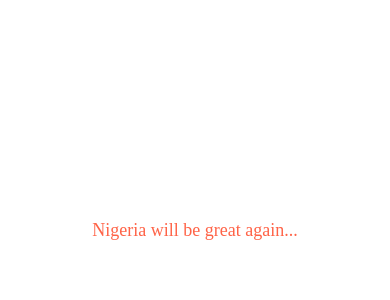
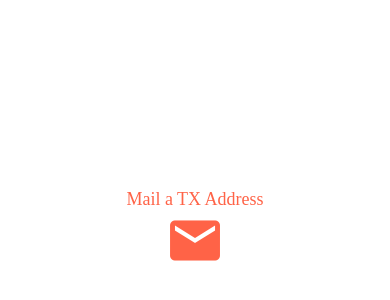
Before and after one commit to adexphem/doewithit, a React Native app: screen / in a window 390 px wide. Shown: the part 192-492 px from the top of the page. Built offline with nearby package versions, Linux system fonts and the light colour scheme.

Commit message:
Icons - integrating expo icons

```diff
--- a/App.js
+++ b/App.js
@@ -1,5 +1,7 @@
 import React from "react";
 import { View, Text } from "react-native";
+import { MaterialCommunityIcons } from "@expo/vector-icons"
+
 import ViewImageScreen from "./app/screens/ViewImageScreen";
 import WelcomeScreen from "./app/screens/WelcomeScreen";
 import AppText from './app/components/AppText'
@@ -12,7 +14,8 @@ export default function App() {
         justifyContent: "center",
         alignItems: "center"
       }}>
-      <AppText>Nigeria will be great again...</AppText>
+      <AppText>Mail a TX Address</AppText>
+      <MaterialCommunityIcons name="email" size={60} color="tomato"/>
     </View>
   );
 }
```
